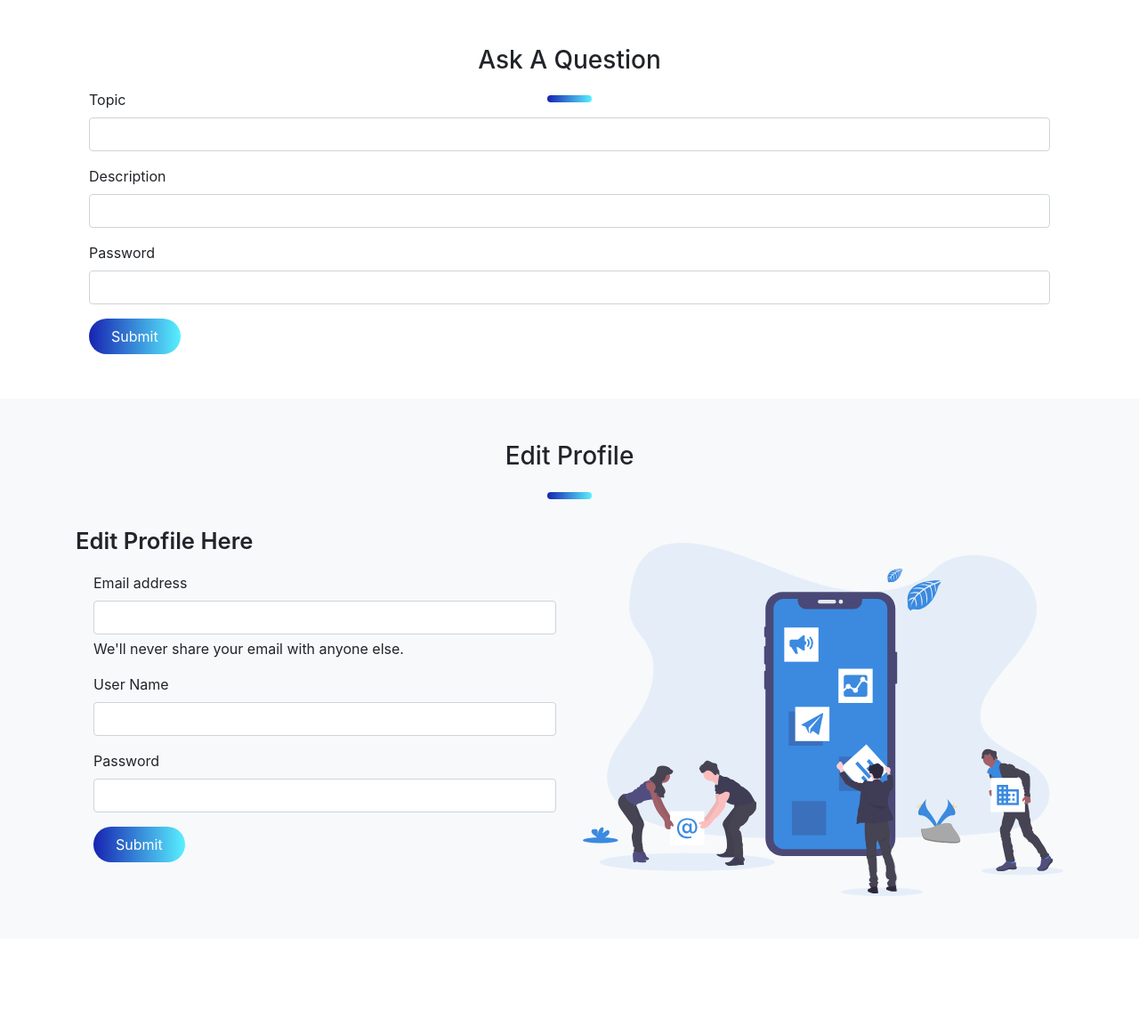
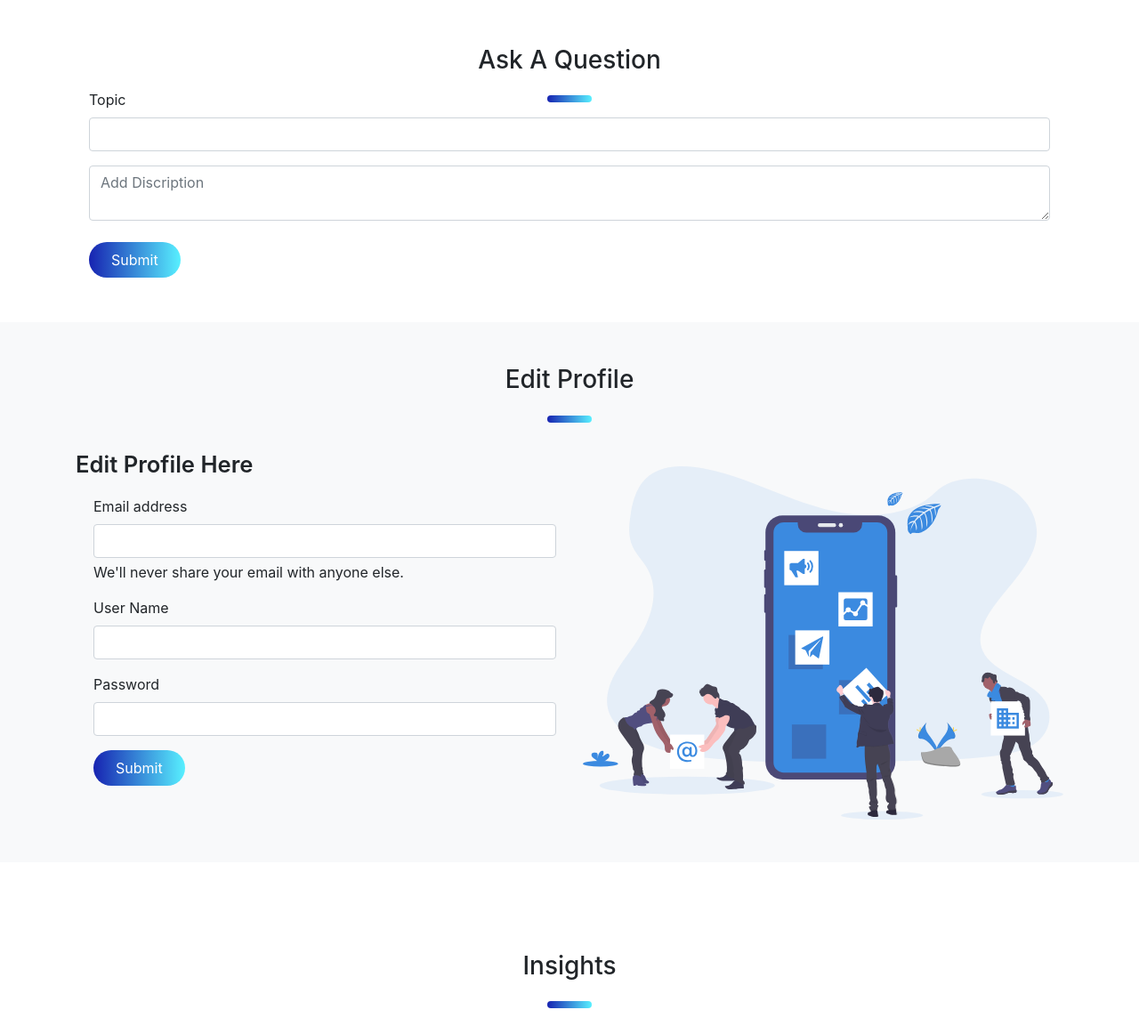
Before and after one commit to SQl-Forum-project/Forum, a Flask app: template templates/forums.html in a window 1280 px wide. Shown: the part 824-1977 px from the top of the page at 89% size. Run offline with Flask 2, Linux system fonts and the light colour scheme; the template is opened without the code that fills it, so the values that code supplies are empty; some libraries are stand-ins or nearby versions.

Commit message:
Added The TextArea and Url for Forum

```diff
--- a/templates/forums.html
+++ b/templates/forums.html
@@ -105,14 +105,10 @@
                             <label for="exampleInputEmail1" class="form-label">Topic</label>
                             <input type="text" name="tpc" class="form-control" id="text" aria-describedby="emailHelp" required>
                          </div>
-                        <div class="mb-3">
-                            <label for="text" class="form-label">Description</label>
-                            <input type="textarea" name="desc" class="form-control" id="text" aria-describedby="emailHelp" required>
-                        </div>
-                        <div class="mb-3">
-                            <label for="exampleInputPassword1" class="form-label">Password</label>
-                            <input type="password" name="psd" class="form-control" id="exampleInputPassword1" required>
-                        </div>
+                         <div class="form-floating">
+                            <textarea maxlength="500" class="form-control" placeholder="Add Discription" id="floatingTextarea"></textarea>
+                          </div>
+                          <br>
                         <button type="submit" class="btn btn-primary">Submit</button>
                     </form>
                 </div>
```
